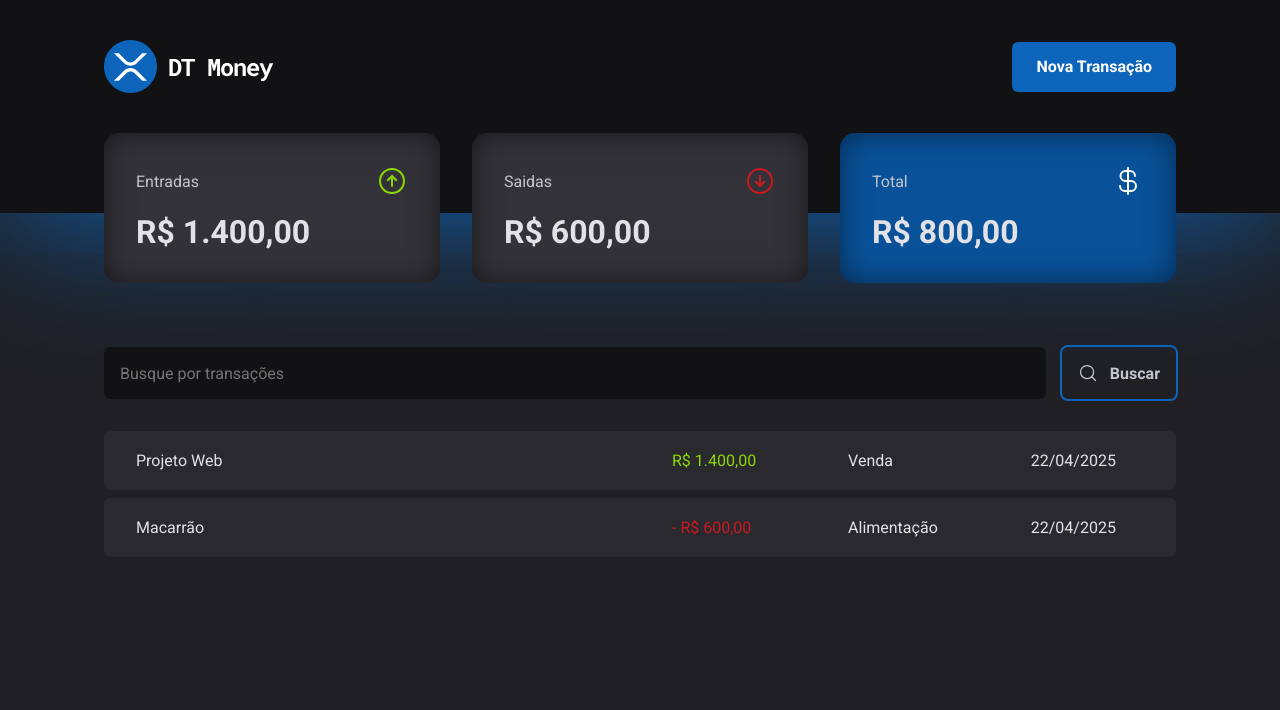
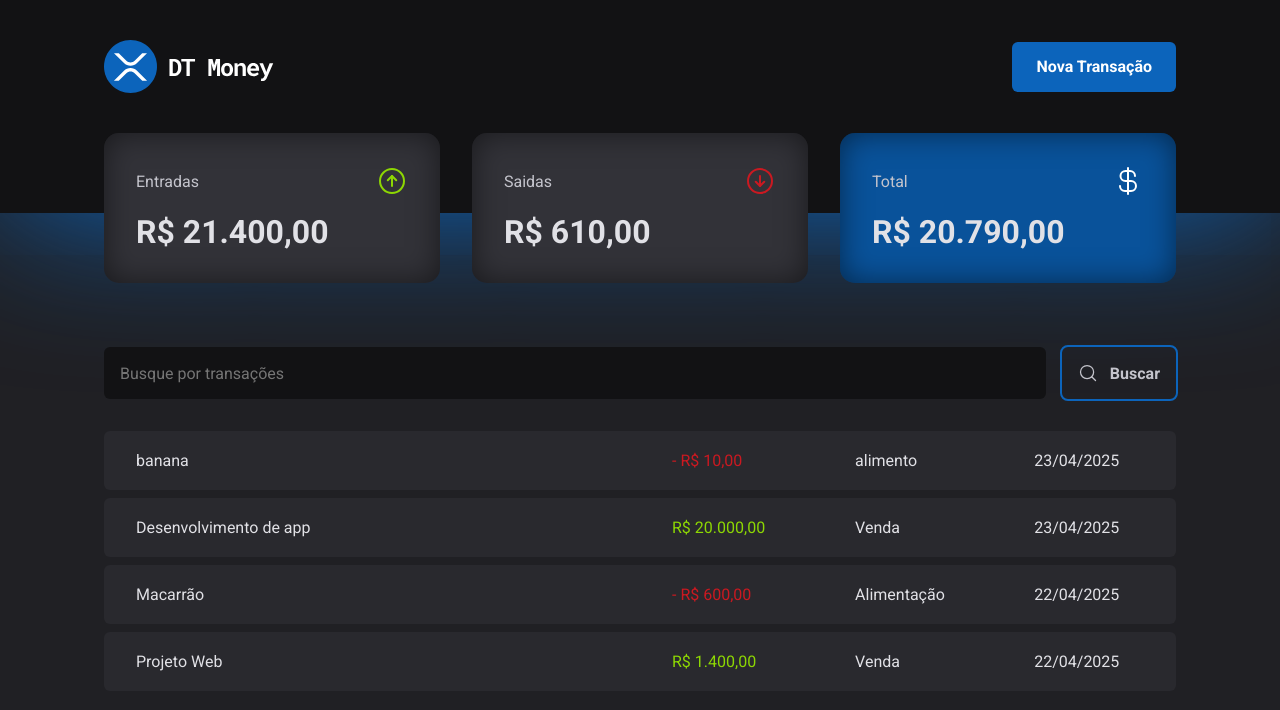
Before and after one commit to Math-Lira/study-dt-money, a React (Vite) app: page / in a window 1280 px wide. Shown: the top 710 px of the page. Built offline with nearby package versions, Linux system fonts and the light colour scheme; data requests are answered from the project's data file.

Commit message:
add reset na lista

```diff
--- a/server.json
+++ b/server.json
@@ -1,5 +1,5 @@
 {
-    "transactions":  [
+  "transactions": [
     {
       "id": 1,
       "description": "Projeto Web",
@@ -15,6 +15,22 @@
       "category": "Alimentação",
       "prise": 600,
       "createdAt": "2025-04-22T18:04:44.170Z"
+    },
+    {
+      "description": "Desenvolvimento de app",
+      "prise": 20000,
+      "category": "Venda",
+      "type": "income",
+      "createdAt": "2025-04-23T13:45:12.013Z",
+      "id": 3
+    },
+    {
+      "description": "banana",
+      "prise": 10,
+      "category": "alimento",
+      "type": "outcome",
+      "createdAt": "2025-04-23T14:35:56.658Z",
+      "id": 4
     }
   ]
 }
--- a/src/components/NewTransctionModal/index.tsx
+++ b/src/components/NewTransctionModal/index.tsx
@@ -10,6 +10,8 @@
 import * as z from 'zod'
 import { Controller, useForm } from 'react-hook-form'
 import { zodResolver } from '@hookform/resolvers/zod'
+import { useContext } from 'react'
+import { TransactionsContext } from '../../contexts/TransactionsContext'
 
 const newTransactionFormShema = z.object({
   description: z.string(),
@@ -21,18 +23,29 @@
 type NewTransactionFormInputs = z.infer<typeof newTransactionFormShema>
 
 export function NewTransctionModal() {
+  const { createTransaction } = useContext(TransactionsContext)
+
   const {
     control,
     register,
     handleSubmit,
     formState: { isSubmitted },
+    reset,
   } = useForm<NewTransactionFormInputs>({
     resolver: zodResolver(newTransactionFormShema),
   })
 
   async function handleCreateNewTransaction(data: NewTransactionFormInputs) {
-    await new Promise((resolver) => setTimeout(resolver, 2000))
-    console.log(data)
+    const { description, prise, category, type } = data
+
+    await createTransaction({
+      description,
+      prise,
+      category,
+      type,
+    })
+
+    reset()
   }
 
   return (
--- a/src/contexts/TransactionsContext.tsx
+++ b/src/contexts/TransactionsContext.tsx
@@ -10,9 +10,17 @@
   createdAt: string
 }
 
+interface CreateTranstionInput {
+  description: string
+  type: 'income' | 'outcome'
+  category: string
+  prise: number
+}
+
 interface TransactionsContextType {
   transactions: Transaction[]
   fetchTransactions: (query?: string) => Promise<void>
+  createTransaction: (data: CreateTranstionInput) => Promise<void>
 }
 
 interface TransactionsProviderProps {
@@ -27,6 +35,8 @@
   async function fetchTransactions(query?: string) {
     const response = await api.get('/transactions', {
       params: {
+        _sort: 'createdAt',
+        _order: 'desc',
         q: query,
       },
     })
@@ -34,12 +44,28 @@
     setTransactions(response.data)
   }
 
+  async function createTransaction(data: CreateTranstionInput) {
+    const { description, prise, category, type } = data
+
+    const response = await api.post('transactions', {
+      description,
+      prise,
+      category,
+      type,
+      createdAt: new Date(),
+    })
+
+    setTransactions((state) => [response.data, ...state])
+  }
+
   useEffect(() => {
     fetchTransactions()
   }, [])
 
   return (
-    <TransactionsContext.Provider value={{ transactions, fetchTransactions }}>
+    <TransactionsContext.Provider
+      value={{ transactions, fetchTransactions, createTransaction }}
+    >
       {children}
     </TransactionsContext.Provider>
   )
```
Lines whose indentation alone changed are shown as unchanged.
